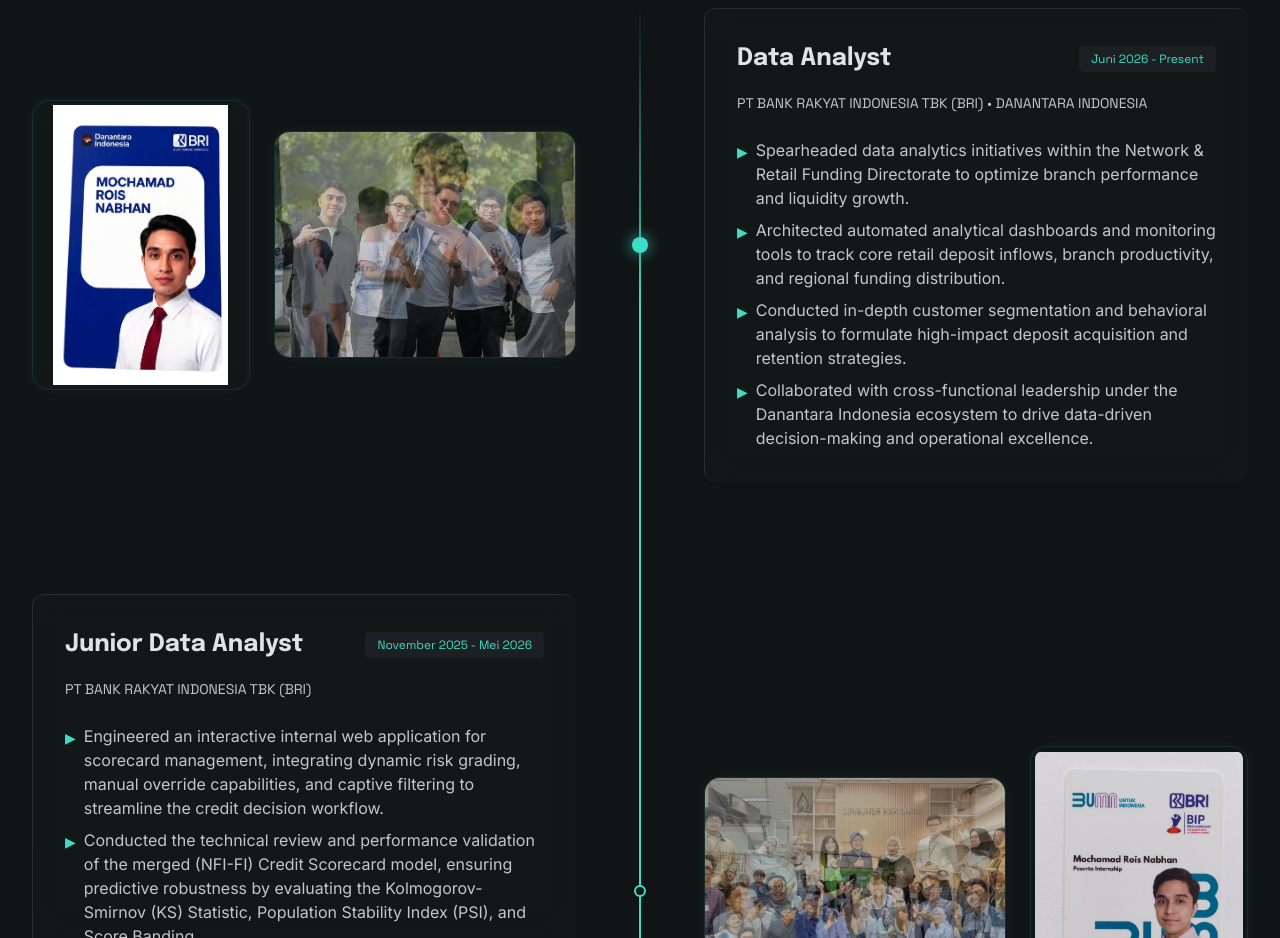
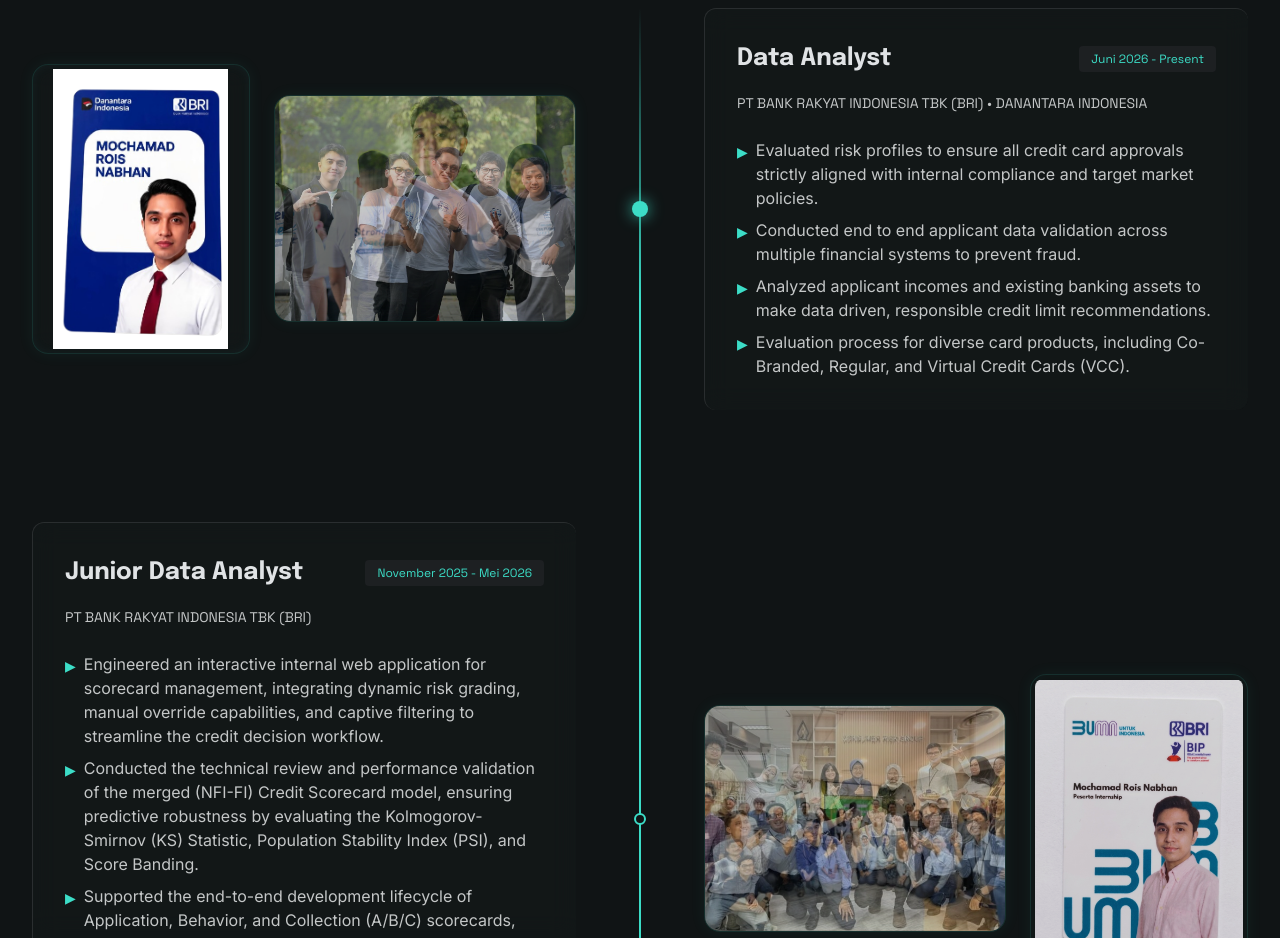
Before and after one commit to CrizNL/Mochamad-Rois-Nabhan-Portofolio, a React (Vite) app in the folder frontend/: page / in a window 1280 px wide. Shown: the part 5240-6178 px from the top of the page. Built offline with nearby package versions, Linux system fonts and the light colour scheme.

Commit message:
Update Danantara BRI experience description with credit card and risk evaluation highlights

```diff
--- a/frontend/src/App.jsx
+++ b/frontend/src/App.jsx
@@ -93,10 +93,10 @@
                   "/bri_nrf_activities/img_6.jpg"
               ],
               highlights: [
-                  "Spearheaded data analytics initiatives within the Network & Retail Funding Directorate to optimize branch performance and liquidity growth.",
-                  "Architected automated analytical dashboards and monitoring tools to track core retail deposit inflows, branch productivity, and regional funding distribution.",
-                  "Conducted in-depth customer segmentation and behavioral analysis to formulate high-impact deposit acquisition and retention strategies.",
-                  "Collaborated with cross-functional leadership under the Danantara Indonesia ecosystem to drive data-driven decision-making and operational excellence."
+                  "Evaluated risk profiles to ensure all credit card approvals strictly aligned with internal compliance and target market policies.",
+                  "Conducted end to end applicant data validation across multiple financial systems to prevent fraud.",
+                  "Analyzed applicant incomes and existing banking assets to make data driven, responsible credit limit recommendations.",
+                  "Evaluation process for diverse card products, including Co-Branded, Regular, and Virtual Credit Cards (VCC)."
               ]
           },
           {
```
Also changed, not shown: 1 other file (tests, documents, lock files or other folders).
